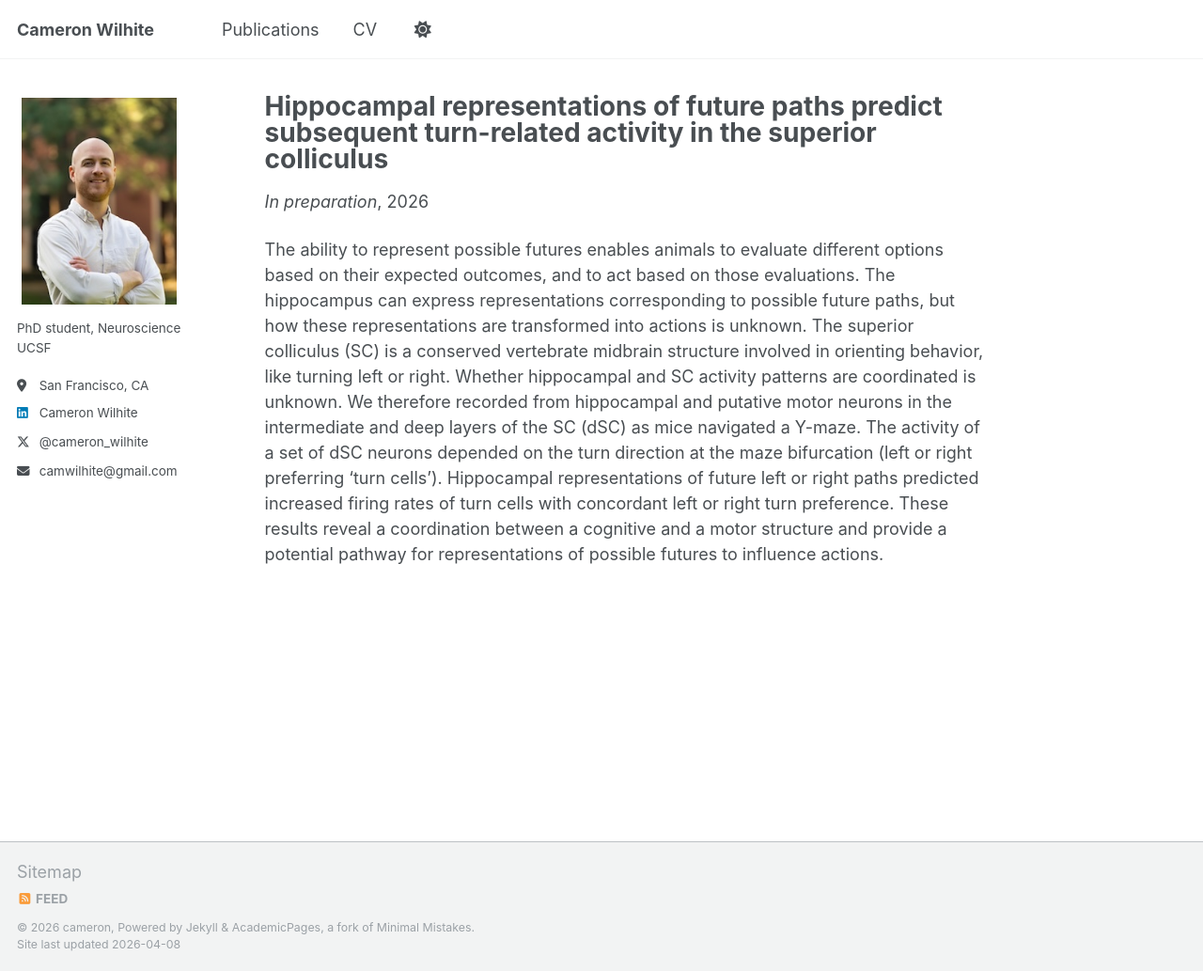
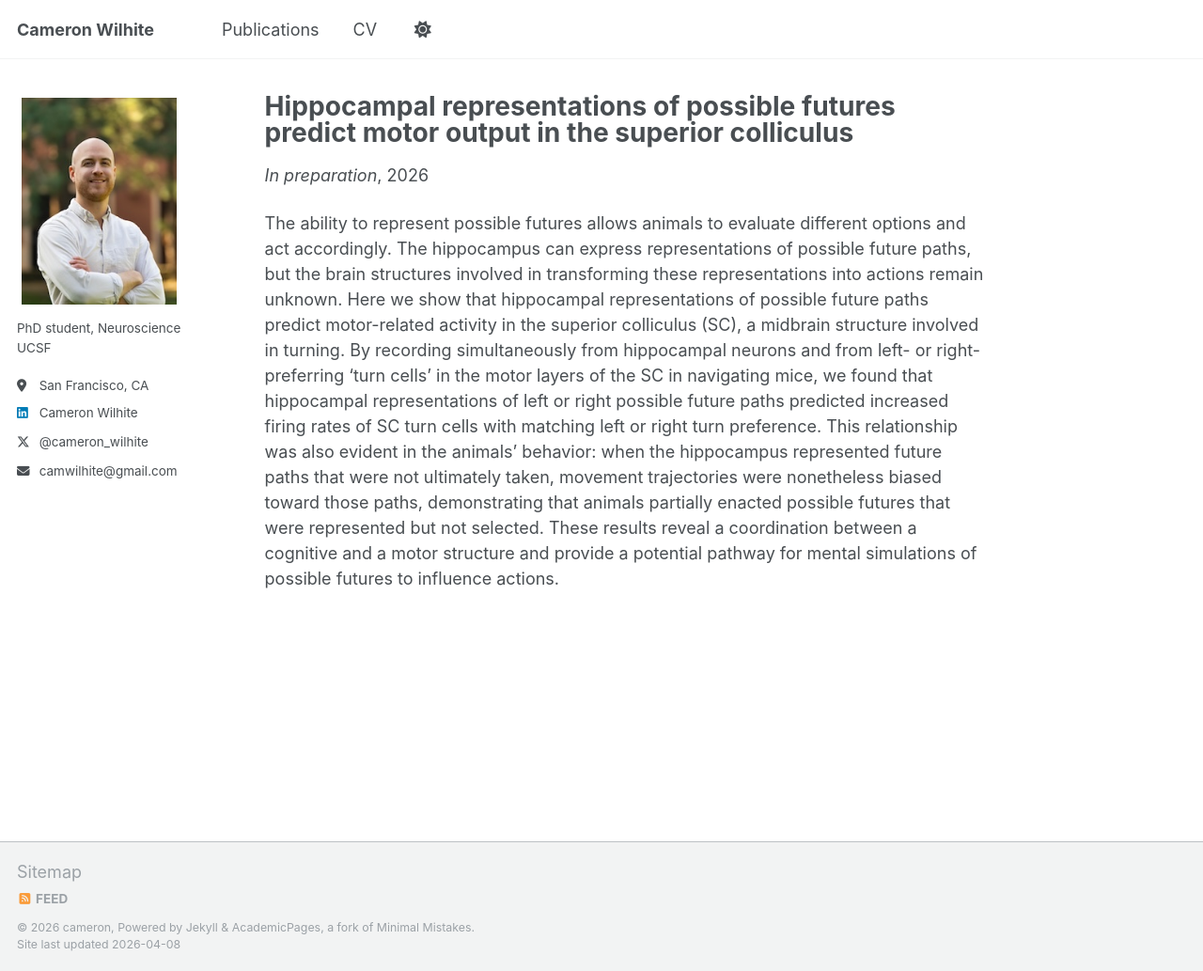
Before and after one commit to camwilhite/camwilhite.github.io, a Jekyll site: the page built from _publications/2026_HPC.md, in a window 1280 px wide and 1033 px high. Shown: the whole window at 94% size. Built offline with Jekyll 4.4.1, drawn with Linux system fonts in a browser that asks for light colours; a script that is not in the unit is left out.

Commit message:
Update 2026_HPC.md

```diff
--- a/_publications/2026_HPC.md
+++ b/_publications/2026_HPC.md
@@ -1,5 +1,5 @@
 ---
-title: "Hippocampal representations of future paths predict subsequent turn-related activity in the superior colliculus"
+title: "Hippocampal representations of possible futures predict motor output in the superior colliculus"
 collection: publications
 category: manuscripts
 permalink: /publication/2026_HPC
@@ -11,4 +11,4 @@ paperurl:
 citation:
 ---
 
-The ability to represent possible futures enables animals to evaluate different options based on their expected outcomes, and to act based on those evaluations. The hippocampus can express representations corresponding to possible future paths, but how these representations are transformed into actions is unknown. The superior colliculus (SC) is a conserved vertebrate midbrain structure involved in orienting behavior, like turning left or right. Whether hippocampal and SC activity patterns are coordinated is unknown. We therefore recorded from hippocampal and putative motor neurons in the intermediate and deep layers of the SC (dSC) as mice navigated a Y-maze. The activity of a set of dSC neurons depended on the turn direction at the maze bifurcation (left or right preferring ‘turn cells’). Hippocampal representations of future left or right paths predicted increased firing rates of turn cells with concordant left or right turn preference. These results reveal a coordination between a cognitive and a motor structure and provide a potential pathway for representations of possible futures to influence actions.
+The ability to represent possible futures allows animals to evaluate different options and act accordingly. The hippocampus can express representations of possible future paths, but the brain structures involved in transforming these representations into actions remain unknown. Here we show that hippocampal representations of possible future paths predict motor-related activity in the superior colliculus (SC), a midbrain structure involved in turning. By recording simultaneously from hippocampal neurons and from left- or right-preferring ‘turn cells’ in the motor layers of the SC in navigating mice, we found that hippocampal representations of left or right possible future paths predicted increased firing rates of SC turn cells with matching left or right turn preference. This relationship was also evident in the animals’ behavior: when the hippocampus represented future paths that were not ultimately taken, movement trajectories were nonetheless biased toward those paths, demonstrating that animals partially enacted possible futures that were represented but not selected. These results reveal a coordination between a cognitive and a motor structure and provide a potential pathway for mental simulations of possible futures to influence actions.
```
